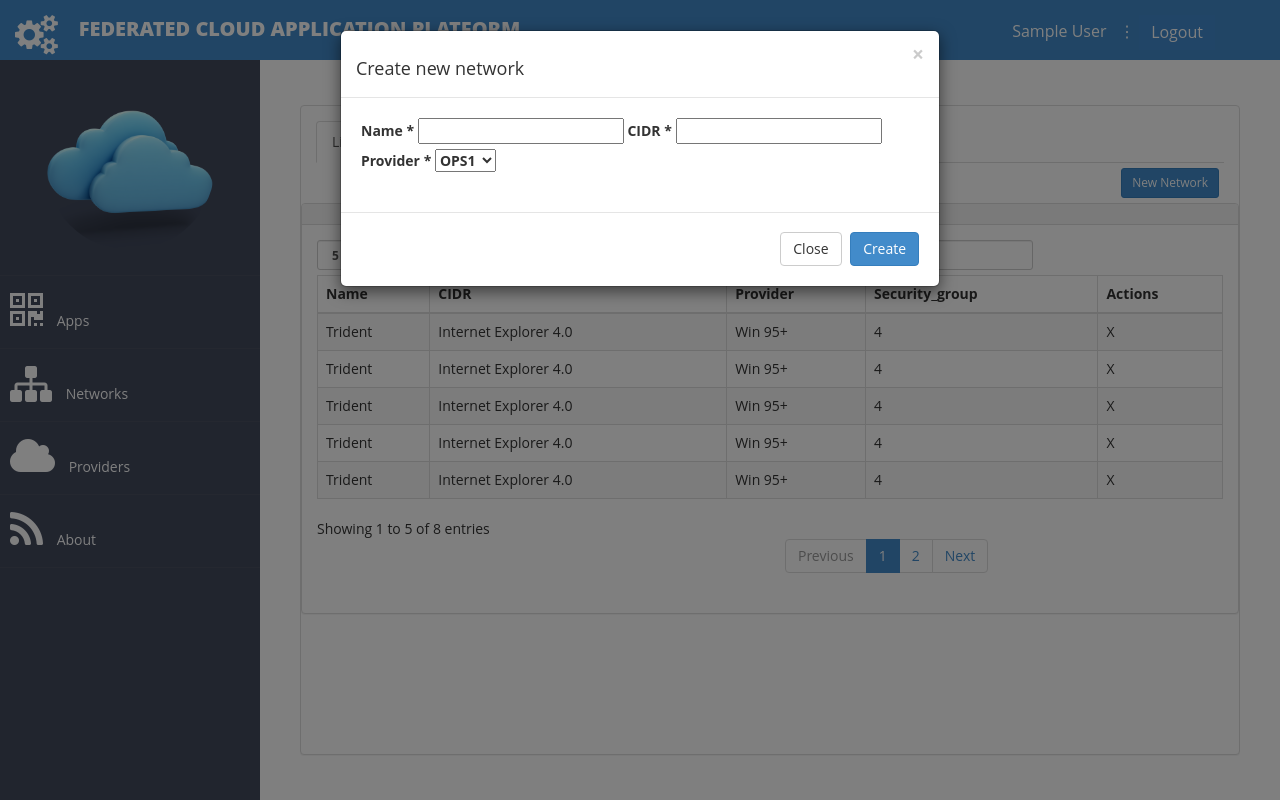
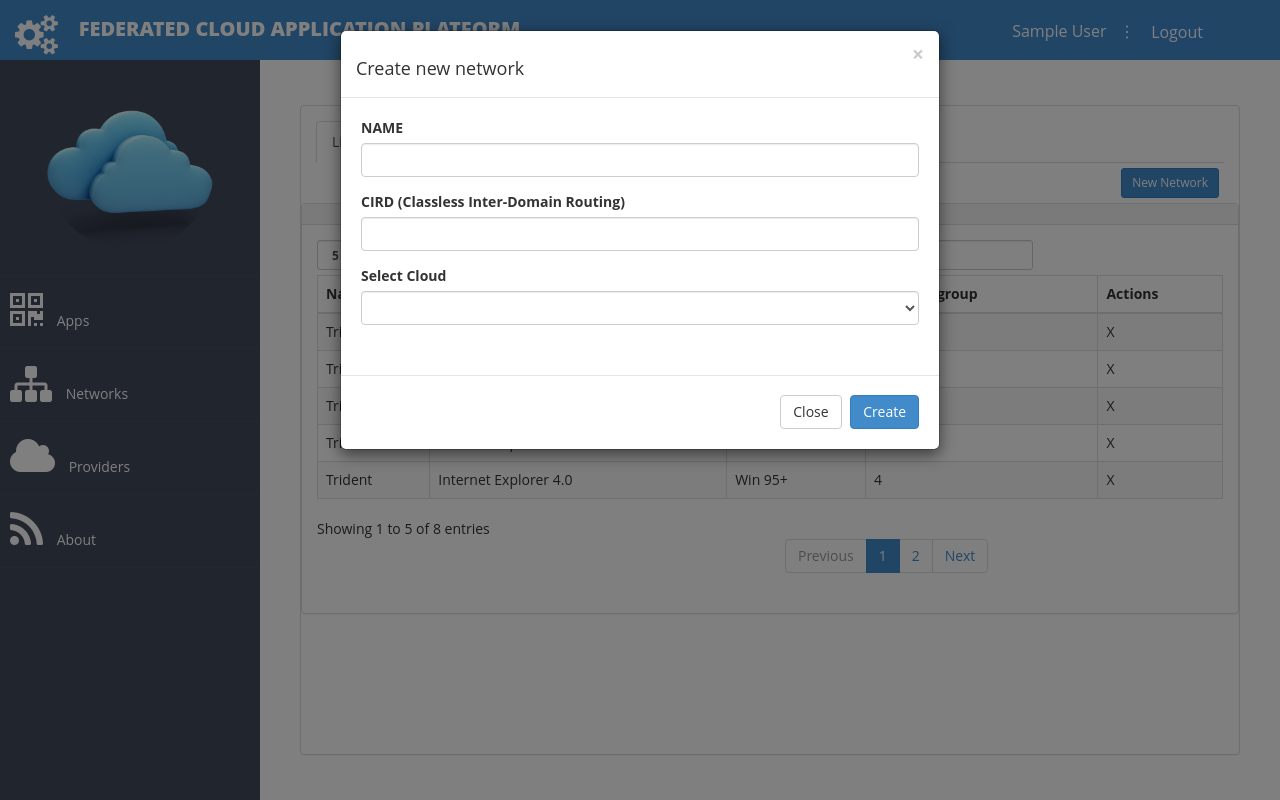
Before and after one commit to daikk115/CAL_Appliances, a Django app: page /network/ in a window 1280 px wide, after a click on "New Network". Run offline with Django 3.2, Linux system fonts and the light colour scheme; the visitor is signed in with stand-in values (Sample User, id 1); data that the repository does not hold is empty; some libraries are stand-ins or nearby versions.

Commit message:
Add list provider for create network

```diff
--- a/fcap/apps/management/models.py
+++ b/fcap/apps/management/models.py
@@ -34,7 +34,7 @@ class Network(models.Model):
     security_group = models.TextField()
     allocation_pools = models.TextField()
     dns_nameservers = models.TextField()
-    state = models.TextField()
+    connect_external = models.PositiveSmallIntegerField(default=0)
     provider = models.ForeignKey(Provider, on_delete=models.CASCADE)
 
     USERNAME_FIELD = 'name'
--- a/fcap/apps/management/templates/management/network.html
+++ b/fcap/apps/management/templates/management/network.html
@@ -14,7 +14,8 @@
                     <button class="btn btn-primary btn-sm"
                             data-toggle="modal"
                             data-target="#myModal"
-                            style="float: right; margin: 5px;">
+                            style="float: right; margin: 5px;"
+                            onclick="list_provider();">
                         New Network
                     </button>
                     <div class="modal fade" id="myModal" tabindex="-1" role="dialog" aria-labelledby="myModalLabel"
@@ -29,24 +30,21 @@
                                 <form action="{{ request.build_absolute_uri }}" method="post">
                                     {% csrf_token %}
                                     <div class="modal-body">
-                                        <label for="name">
-                                            <span>Name <span class="required">*</span></span>
-                                            <input type="text" class="input-field" name="name" value=""/>
-                                        </label>
-                                        <label for="cidr">
-                                            <span>CIDR <span class="required">*</span></span>
-                                            <input type="text" class="input-field" name="cidr" value=""/>
-                                        </label>
-                                        <label for="provider">
-                                            <span>Provider <span class="required">*</span></span>
-                                            <select class="select-field" name="provider">
-                                                <option value="OPS1">OPS1</option>
-                                                <option value="OPS2">
-                                                    <OPS2></OPS2>
-                                                </option>
-                                                <option value="AWS1">AWS1</option>
-                                            </select>
-                                        </label>
+                                        <fieldset id="network" style="display:inherit">
+                                            <div class="form-group">
+                                                <label>NAME</label>
+                                                <input class="form-control" name="name" type="text">
+                                            </div>
+                                            <div class="form-group">
+                                                <label>CIRD (Classless Inter-Domain Routing)</label>
+                                                <input class="form-control" name="cidr" type="text">
+                                            </div>
+                                            <div class="form-group">
+                                                <label>Select Cloud</label>
+                                                <select class="form-control" id="list-provider" name="provider-id">
+                                                </select>
+                                            </div>
+                                        </fieldset>
                                     </div>
                                     <div class="modal-footer">
                                         <button type="button" class="btn btn-default" data-dismiss="modal">Close
@@ -148,4 +146,21 @@
         </div>
     </div>
 </div>
+<script type="text/javascript">
+    // AJAX for posting
+    function list_provider() {
+        $.ajax({
+            url : "{% url 'list-provider' %}",
+            type : "GET",
+
+            success : function(response) {
+//                $('#list-provider').val(''); // remove the value from the input
+//                for (i = 0; i < response.length; i++) {
+//                        $("#list-provider").append("<option value="ops">"response[i]);
+//                }
+                $('#list-provider').html(response);
+            }
+        });
+    };
+</script>
 {% endblock %}
--- a/fcap/apps/management/urls.py
+++ b/fcap/apps/management/urls.py
@@ -9,4 +9,5 @@ urlpatterns = [
     url(r'^provider/', views.ProviderView.as_view(), name='provider'),
     url(r'^about/', views.AboutView.as_view(), name='about'),
     url(r'^delete-provider/', views.delete_provider, name='delete-provider'),
+    url(r'^list-provider/', views.list_provider, name='list-provider'),
 ]
--- a/fcap/apps/management/views.py
+++ b/fcap/apps/management/views.py
@@ -2,9 +2,11 @@ import json
 
 from django.views.generic import TemplateView
 from django.contrib.auth.mixins import LoginRequiredMixin
-from management.models import Provider
+from django.contrib.auth.decorators import login_required
+from management.models import Provider, Network
 from django.views.decorators.http import require_POST
 from django.shortcuts import redirect
+from django.http import HttpResponse
 
 
 class AppView(LoginRequiredMixin, TemplateView):
@@ -180,3 +182,13 @@ def delete_provider(request):
         Provider.objects.filter(id=id).delete()
 
     return redirect("/provider")
+
+
+@login_required(login_url='/auth/login/')
+def list_provider(request):
+    providers = Provider.objects.filter(user_id=request.user.id)
+    response = ""
+    for provider in providers:
+        response += "<option value='{}'>{}</option>" .format(provider.id, provider.name)
+
+    return HttpResponse(response)
```
Also changed, not shown: fcap/apps/management/migrations/0002_auto_20161215_0002.py (added).
